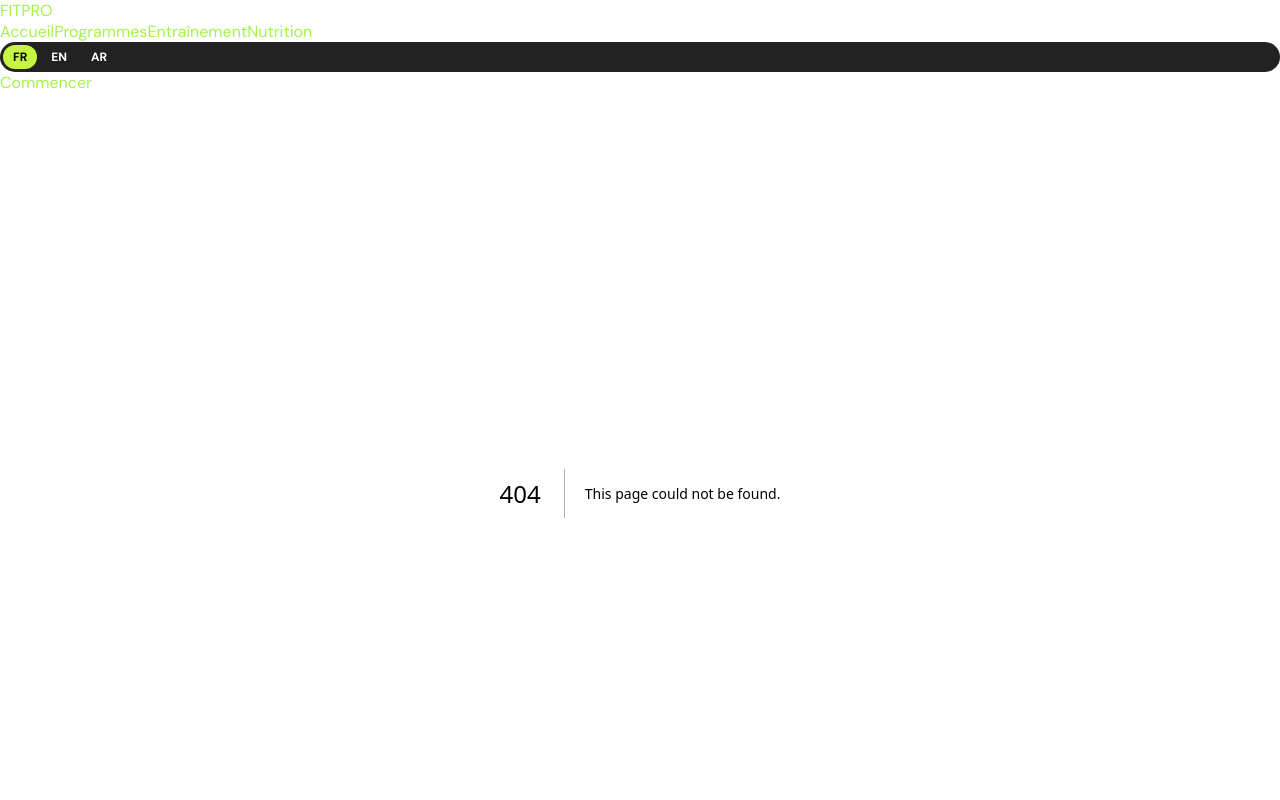
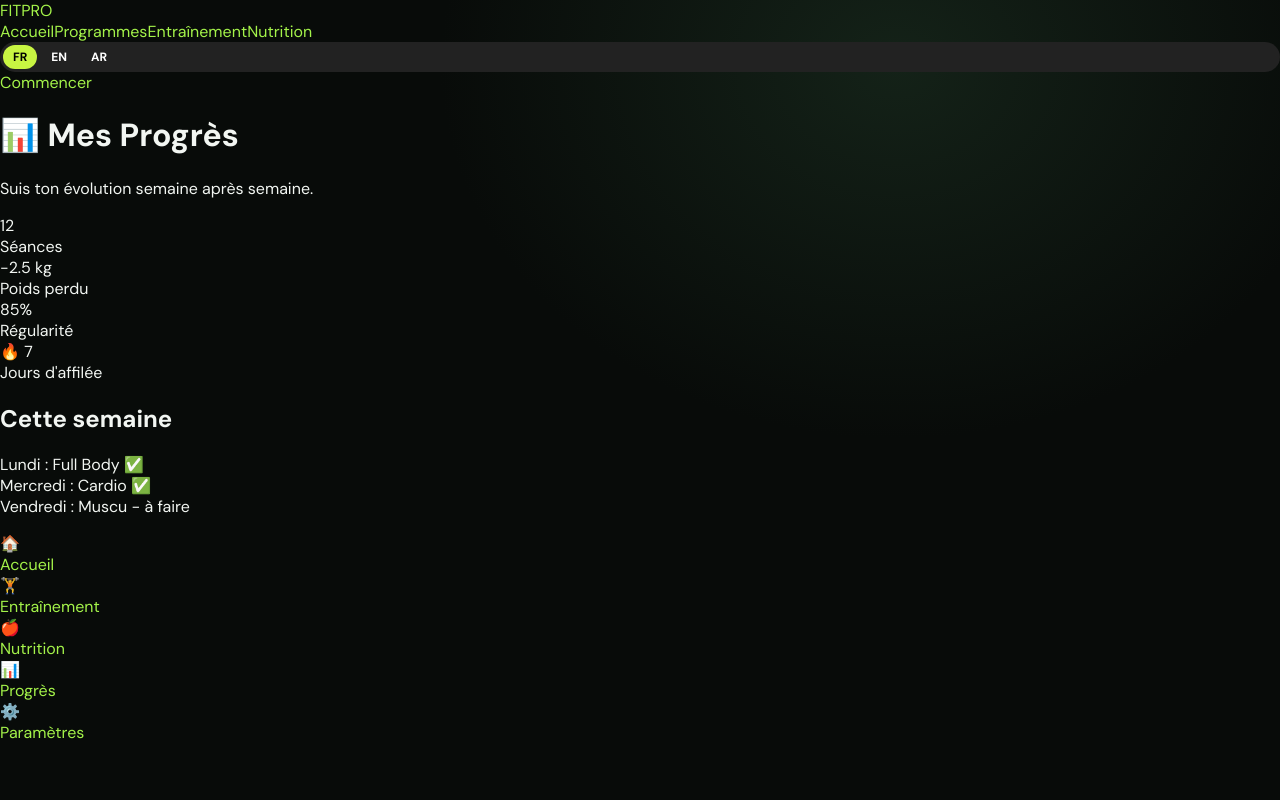
Before and after one commit to actionsdiallo-lgtm/fit-pro, a Next.js app: page /progres in a window 1280 px wide. Before the commit this address had no page. Shown: the top 800 px of the page. Built offline with nearby package versions, Linux system fonts and the light colour scheme.

Commit message:
Create page.tsx

```diff
--- /dev/null
+++ b/src/app/progres/page.tsx
@@ -0,0 +1,30 @@
+export default function Progres() {
+  return (
+    <div className="min-h-screen bg-black text-white p-4">
+      <h1 className="text-2xl font-bold mb-4">📊 Mes Progrès</h1>
+      <p className="text-white/70 mb-6">Suis ton évolution semaine après semaine.</p>
+      <div className="grid grid-cols-2 gap-4 mb-6">
+        <div className="bg-white/10 rounded-2xl p-4 text-center">
+          <div className="text-3xl font-bold text-[#00ff88]">12</div>
+          <div className="text-sm text-white/70">Séances</div>
+        </div>
+        <div className="bg-white/10 rounded-2xl p-4 text-center">
+          <div className="text-3xl font-bold text-yellow-400">-2.5 kg</div>
+          <div className="text-sm text-white/70">Poids perdu</div>
+        </div>
+        <div className="bg-white/10 rounded-2xl p-4 text-center">
+          <div className="text-3xl font-bold">85%</div>
+          <div className="text-sm text-white/70">Régularité</div>
+        </div>
+        <div className="bg-white/10 rounded-2xl p-4 text-center">
+          <div className="text-3xl font-bold">🔥 7</div>
+          <div className="text-sm text-white/70">Jours d'affilée</div>
+        </div>
+      </div>
+      <div className="bg-white/10 rounded-2xl p-4">
+        <h2 className="font-bold mb-2">Cette semaine</h2>
+        <p className="text-sm text-white/70">Lundi : Full Body ✅<br/>Mercredi : Cardio ✅<br/>Vendredi : Muscu - à faire</p>
+      </div>
+    </div>
+  );
+}
```
